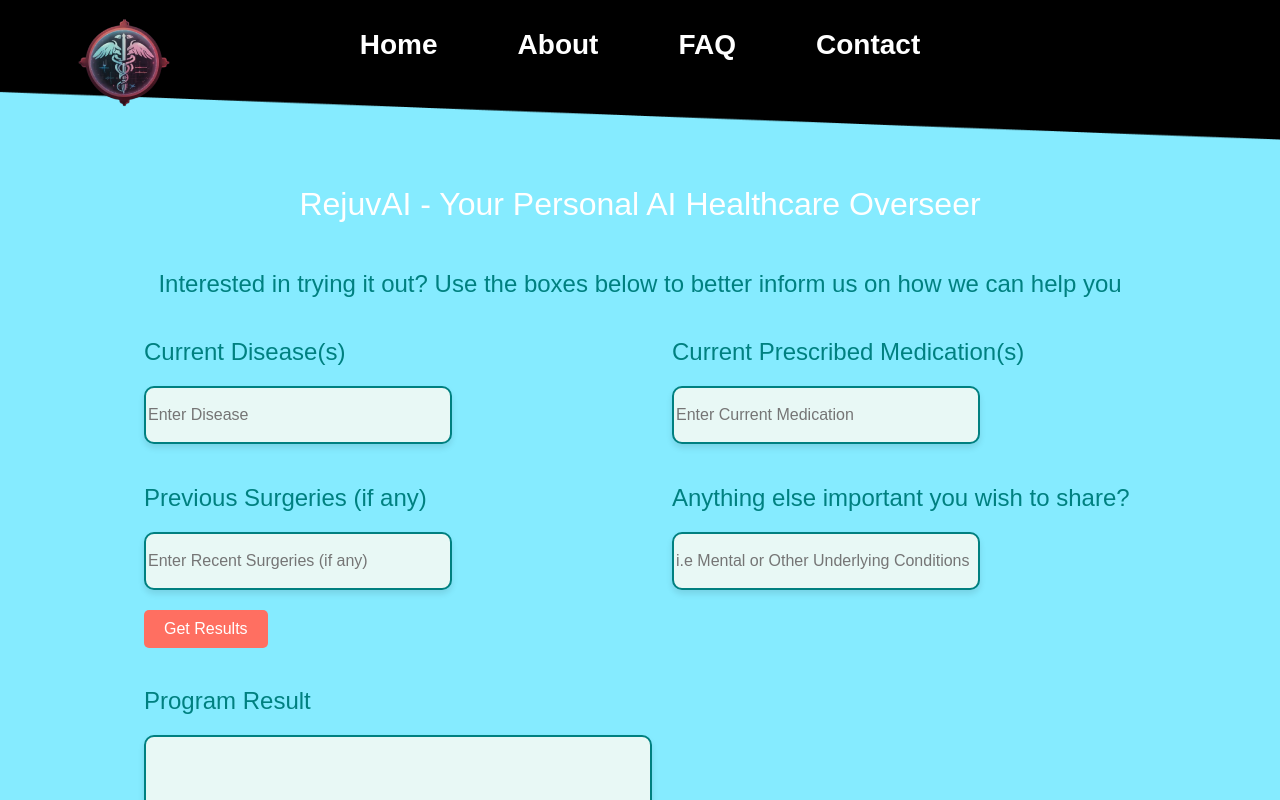
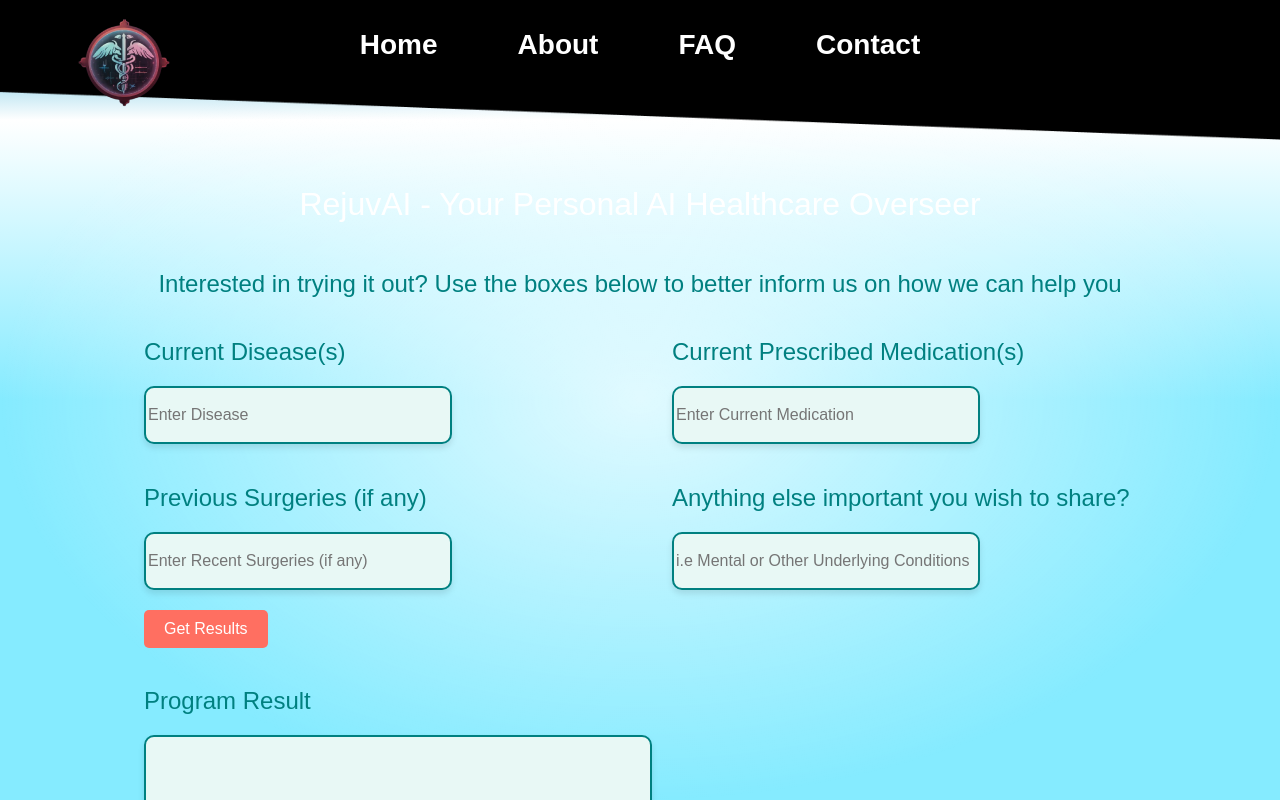
Before and after one commit to SameerSul/GoogleAIHackathonProject, a SvelteKit app: page / in a window 1280 px wide. Shown: the top 800 px of the page. Built offline with nearby package versions, Linux system fonts and the light colour scheme; a web font is replaced by a local one.

Commit message:
Added gradient background

```diff
--- a/src/routes/styles.css
+++ b/src/routes/styles.css
@@ -1,10 +1,9 @@
 @import '@fontsource/fira-mono';
 @import url('https://fonts.googleapis.com/css2?family=Georama&display=swap');
 
-
 :root {
-	--font-body: 'Georama', Arial, -apple-system, BlinkMacSystemFont, 'Segoe UI', Roboto, Oxygen, Ubuntu,
-		Cantarell, 'Open Sans', 'Helvetica Neue', sans-serif;
+	--font-body: 'Georama', Arial, -apple-system, BlinkMacSystemFont, 'Segoe UI', Roboto, Oxygen,
+		Ubuntu, Cantarell, 'Open Sans', 'Helvetica Neue', sans-serif;
 	--font-mono: 'Fira Mono', monospace;
 	--color-bg-1: #85ebff;
 	--color-bg-2: #bfd1e5;
@@ -17,11 +16,29 @@
 	color: var(--color-text);
 }
 
+@keyframes gradientAnimation {
+	0% {
+		--color-bg-0: #85ebff; /* Starting color */
+		--color-bg-1: #ffffff; /* Mid transition color */
+		--color-bg-2: #85ebff; /* Ending color */
+	}
+	50% {
+		--color-bg-0: #0099cc; /* Darker blue */
+		--color-bg-1: #ffffff; /* Mid transition color */
+		--color-bg-2: #85ebff; /* Ending color */
+	}
+	100% {
+		--color-bg-0: #85ebff; /* Back to starting color */
+		--color-bg-1: #ffffff; /* Mid transition color */
+		--color-bg-2: #85ebff; /* Ending color */
+	}
+}
+
 body {
 	min-height: 100vh;
 	margin: 0;
 	background-attachment: fixed;
-	background-color: var(--color-bg-1);
+	background-color: var(--color-bg-1); /* Ensure this is set to maintain consistency */
 	background-size: 100vw 100vh;
 	background-image: radial-gradient(
 			50% 50% at 50% 50%,
@@ -29,6 +46,7 @@ body {
 			rgba(255, 255, 255, 0) 100%
 		),
 		linear-gradient(180deg, var(--color-bg-0) 0%, var(--color-bg-1) 15%, var(--color-bg-2) 50%);
+	animation: gradientAnimation 10s ease-in-out infinite;
 }
 
 h1,
@@ -72,7 +90,7 @@ pre {
 
 .text-column {
 	display: flex;
-	color:#000000;
+	color: #000000;
 	max-width: 48rem;
 	flex: 0.6;
 	flex-direction: column;
```
Also changed, not shown: src/routes/+page.svelte (+4 -5 lines).
